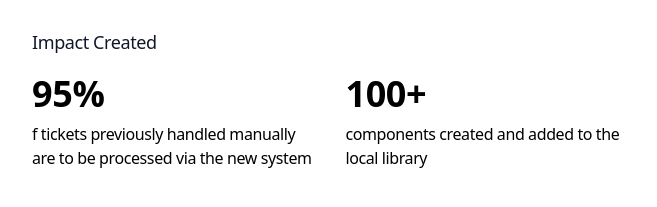
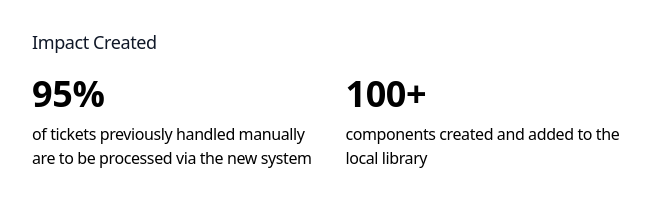
Before and after one commit to IpshitaChatterjee/portfolio-new, a Next.js app: page /blog/chase-correspondent in a window 1280 px wide. Shown: the part 1080-1287 px from the top of the page, without its empty margins (304-961 px from the left). Built offline with nearby package versions, Linux system fonts and the light colour scheme.

Commit message:
fixed typos

```diff
--- a/app/blog/chase-correspondent/page.mdx
+++ b/app/blog/chase-correspondent/page.mdx
@@ -19,7 +19,7 @@ to make homeownership accessible and straightforward.
 
 <ImpactMetrics
   metrics={[
-    { value: "95%", label: "f tickets previously handled manually are to be processed via the new system" },
+    { value: "95%", label: "of tickets previously handled manually are to be processed via the new system" },
     { value: "100+", label: "components created and added to the local library" },
     { value: "4", label: "sprints to deliver" },
     { value: "10+", label: "stakeholders interviewed" }
```
